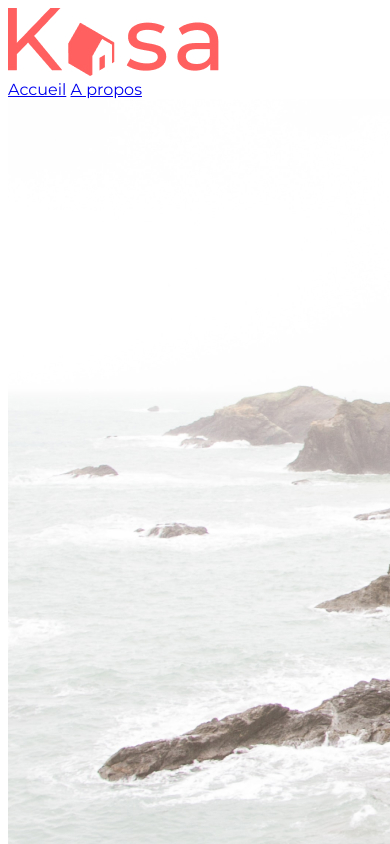
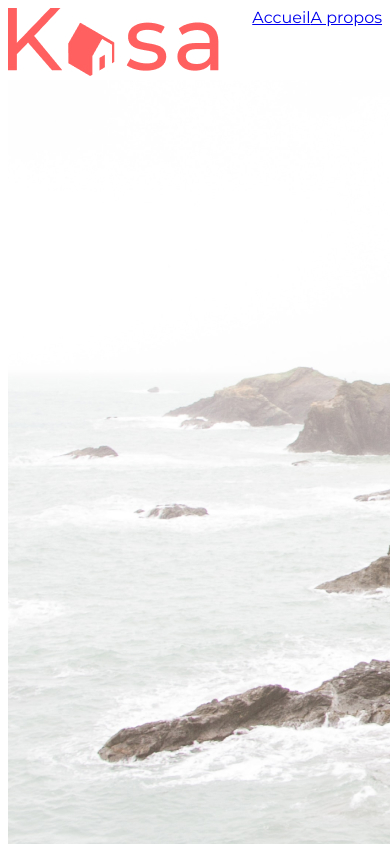
Before and after one commit to amoungui/kasa, a plain HTML site: page index.html in a window 390 px wide. Shown: the top 844 px of the page. Drawn offline with Linux system fonts and the light colour scheme.

Commit message:
implementation of header and positioned nav

```diff
--- a/assets/css/style.scss
+++ b/assets/css/style.scss
@@ -16,5 +16,11 @@ body {
 
 /* Small devices (phones, less than 768px) */
 @media (max-width: 767.98px) {
-
+    header {
+        display: flex;
+        justify-content: space-between;
+        .menu-nav {
+            display: flex;
+        }
+    }
 }
```
Also changed, not shown: assets/css/style.css, 1 other file.
